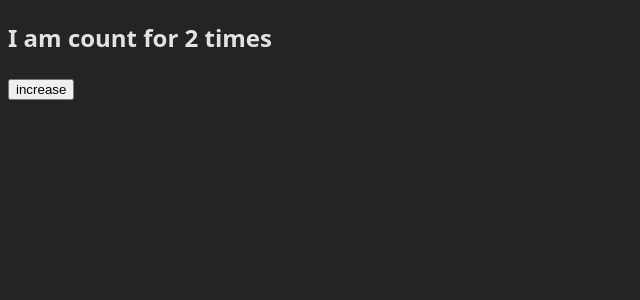
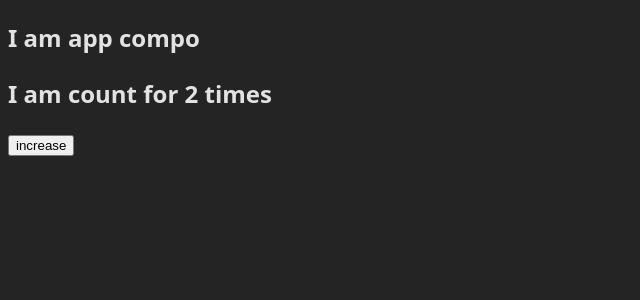
Before and after one commit to maharufh/reactteaching, a React (Vite) app in the folder React/viteapp/: page / in a window 1280 px wide. Shown: the top 300 px of the page, without its empty margins (0-640 px from the left). Built offline with nearby package versions, Linux system fonts and the light colour scheme.

Commit message:
checkin app

```diff
--- a/React/viteapp/src/App.jsx
+++ b/React/viteapp/src/App.jsx
@@ -7,11 +7,15 @@ function App() {
 
 
   return (
+
+
     // <UserContext.Provider value={user}>
     //   <h2> i m component one so hello {user}</h2>
     //   <Component3 />
     // </UserContext.Provider>
     <>
+
+    <h2> I am app compo</h2>
     <Timer/>
     </>
   );
```
